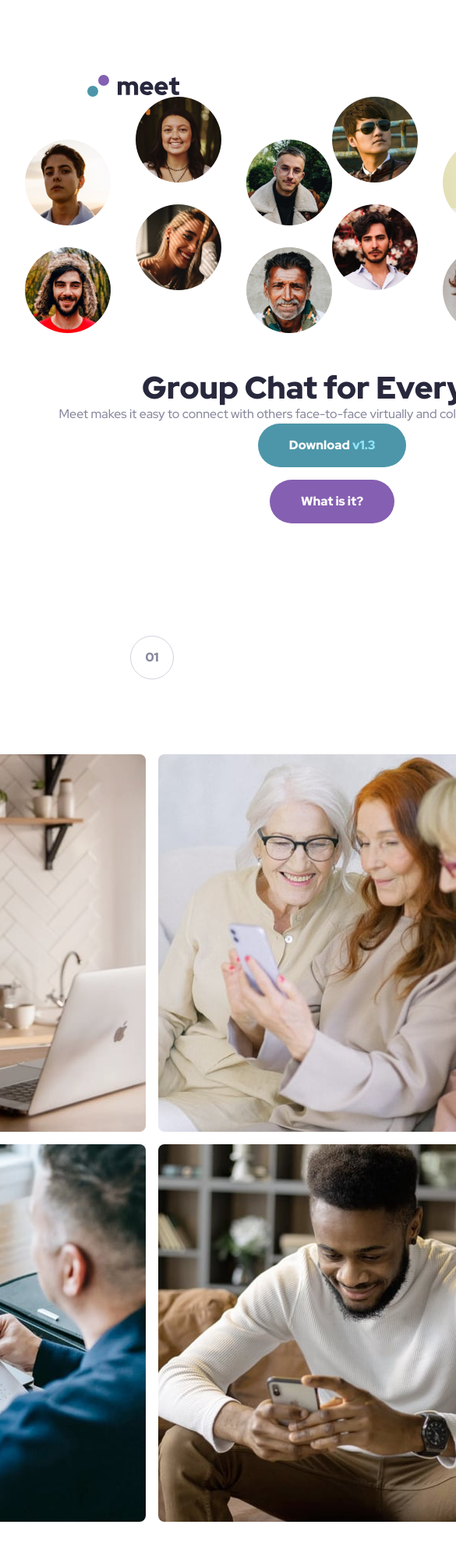
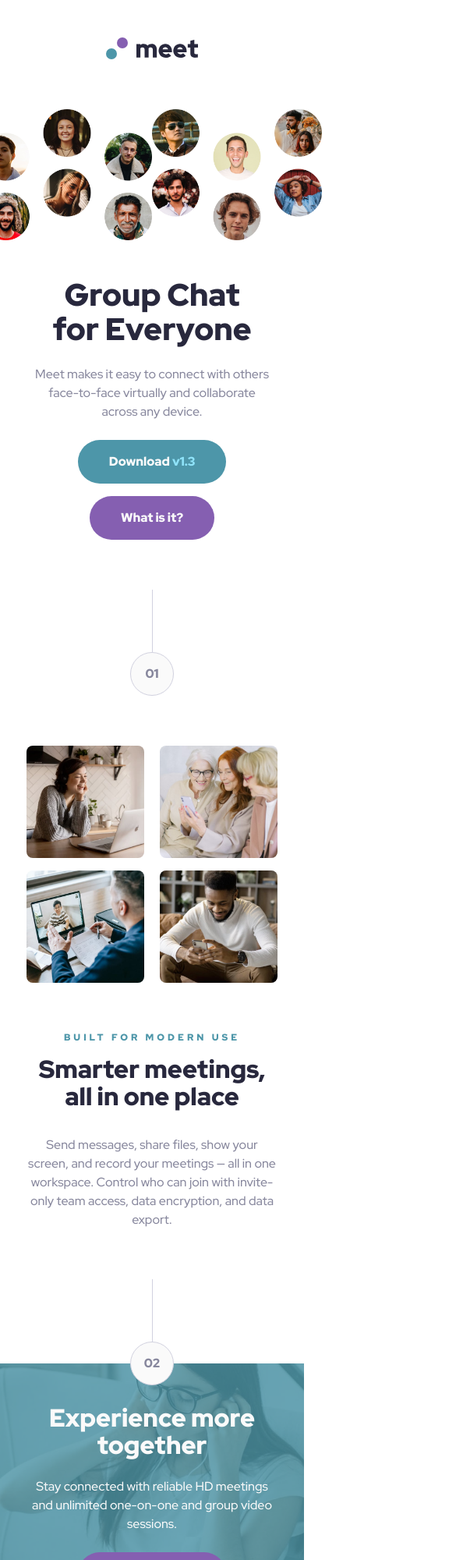
Before and after one commit to kephalosk/meet-landing-page, a plain HTML site: page index.html in a window 390 px wide. Shown: the top 2000 px of the page at 78% size, 585 px wide, since content can reach past the window. Drawn offline with Linux system fonts and the light colour scheme.

Commit message:
polish mobile layout

```diff
--- a/styles/styles.scss
+++ b/styles/styles.scss
@@ -10,6 +10,7 @@ $color-slate-900: #28283D;
 $color-slate-600: #87879D;
 $color-slate-300: #D1D1DF;
 $color-white: #FAFAFA;
+$color-attribution: hsl(228, 45%, 44%);
 
 $space-112px: functions.to-rem(112px);
 $space-80px: functions.to-rem(80px);
@@ -136,15 +137,20 @@ h1, h2, p {
 }
 
 #app {
-  padding: $space-48px $space-32px;
+  padding: $space-48px $space-32px 0 $space-32px;
+  display: flex;
+  flex-direction: column;
+  align-items: center;
+  justify-content: center;
 }
 
 .attribution {
   font-size: 11px;
   text-align: center;
+  color: $color-slate-300;
 }
 .attribution a {
-  color: hsl(228, 45%, 44%);
+  color: $color-attribution;
 }
 
 .buttonBlue {
@@ -172,6 +178,7 @@ h1, h2, p {
 }
 
 .contentText {
+  padding: 0 $space-4px;
   text-align: center;
   color: $color-slate-600;
 
@@ -179,11 +186,7 @@ h1, h2, p {
 }
 
 .logo {
-  padding: $space-48px $space-80px 0 $space-80px;
-  display: flex;
-  flex-direction: column;
-  align-items: center;
-  justify-content: center;
+  margin-bottom: $space-64px;
 }
 
 .number {
@@ -196,6 +199,7 @@ h1, h2, p {
 .numberCircle {
   border: 1px solid $color-slate-300;
   border-radius: 100%;
+  background-color: $color-white;
   height: 56px;
   width: 56px;
   display: flex;
@@ -209,33 +213,42 @@ h1, h2, p {
 .numberLine {
   height: 80px;
   width: 1px;
-  color: $color-slate-300;
+  background-color: $color-slate-300;
 }
 
 .section0 {
   display: grid;
   grid-template-columns: repeat(2, 1fr);
   grid-template-rows: 1fr fit-content(100%);
+  justify-content: center;
+  align-items: center;
 }
 
 .section0Left {
+  height: 168px;
+  width: auto;
   grid-column: 1 / span 1;
   grid-row: 1 / span 1;
+  place-self: center;
 }
 
 .section0Right {
+  height: 168px;
+  width: auto;
   grid-column: 2 / span 1;
   grid-row: 1 / span 1;
+  place-self: center;
 }
 
 .section0Content {
-  padding: $space-48px $space-32px $space-32px $space-32px;
+  padding: $space-48px $space-64px $space-32px $space-64px;
   display: flex;
   flex-direction: column;
   justify-content: center;
   align-items: center;
   grid-column: 1 / span 2;
   grid-row: 2 / span 1;
+  row-gap: $space-24px;
 }
 
 .section0ContentButtons {
@@ -247,6 +260,7 @@ h1, h2, p {
 }
 
 .section0ContentTitle {
+  padding: 0 $space-16px;
   text-align: center;
   color: $color-slate-900;
 
@@ -254,7 +268,7 @@ h1, h2, p {
 }
 
 .section1 {
-  padding: $space-32px $space-32px $space-64px $space-32px;
+  padding: $space-32px 0 $space-64px 0;
   display: flex;
   flex-direction: column;
   justify-content: center;
@@ -263,7 +277,7 @@ h1, h2, p {
 }
 
 .section1Wrapper {
-  padding: $space-32px $space-32px $space-64px $space-32px;
+  width: 100%;
   display: grid;
   grid-template-columns: repeat(2, 1fr);
   grid-template-rows: repeat(2, 1fr);
@@ -271,13 +285,16 @@ h1, h2, p {
   row-gap: $space-16px;
 
   @include tablet-and-up {
-    grid-template-columns: 1fr;
-    grid-template-rows: repeat(4, 1fr);
+    grid-template-columns: repeat(4, 1fr);
+    grid-template-rows: 1fr;
   }
 }
 
 .section1Image {
   border-radius: $radius-8px;
+  height: 144px;
+  width: auto;
+  place-self: center;
 }
 
 .section1Image1 {
@@ -338,7 +355,8 @@ h1, h2, p {
 
 .section1ContentHeaderSubtitle {
   text-align: center;
-  color: $color-slate-600;
+  text-transform: uppercase;
+  color: $color-cyan-600;
 
   @include text-preset-3;
 }
@@ -351,7 +369,7 @@ h1, h2, p {
 }
 
 .section2 {
-  padding: 0 $space-32px $space-64px $space-32px;
+  padding: 0 $space-4px $space-64px $space-4px;
   display: flex;
   flex-direction: column;
   justify-content: center;
@@ -362,18 +380,22 @@ h1, h2, p {
 
 .section2BackgroundColor {
   background-color: $color-cyan-600;
-  width: 100%;
+  height: 363px;
+  width: calc(100% + $space-64px);
   top: 108px;
   position: absolute;
-  z-index: 0;
-  opacity: 0.5;
+  z-index: -1;
+  opacity: 0.8;
 }
 
 .section2BackgroundImage {
-  width: 100%;
+  height: 363px;
+  width: calc(100% + $space-64px);
   top: 108px;
   position: absolute;
-  z-index: 0;
+  z-index: -2;
+  object-fit: cover;
+  overflow: hidden;
 }
 
 .section2Title {
```
Also changed, not shown: styles/styles.css, 1 other file.
